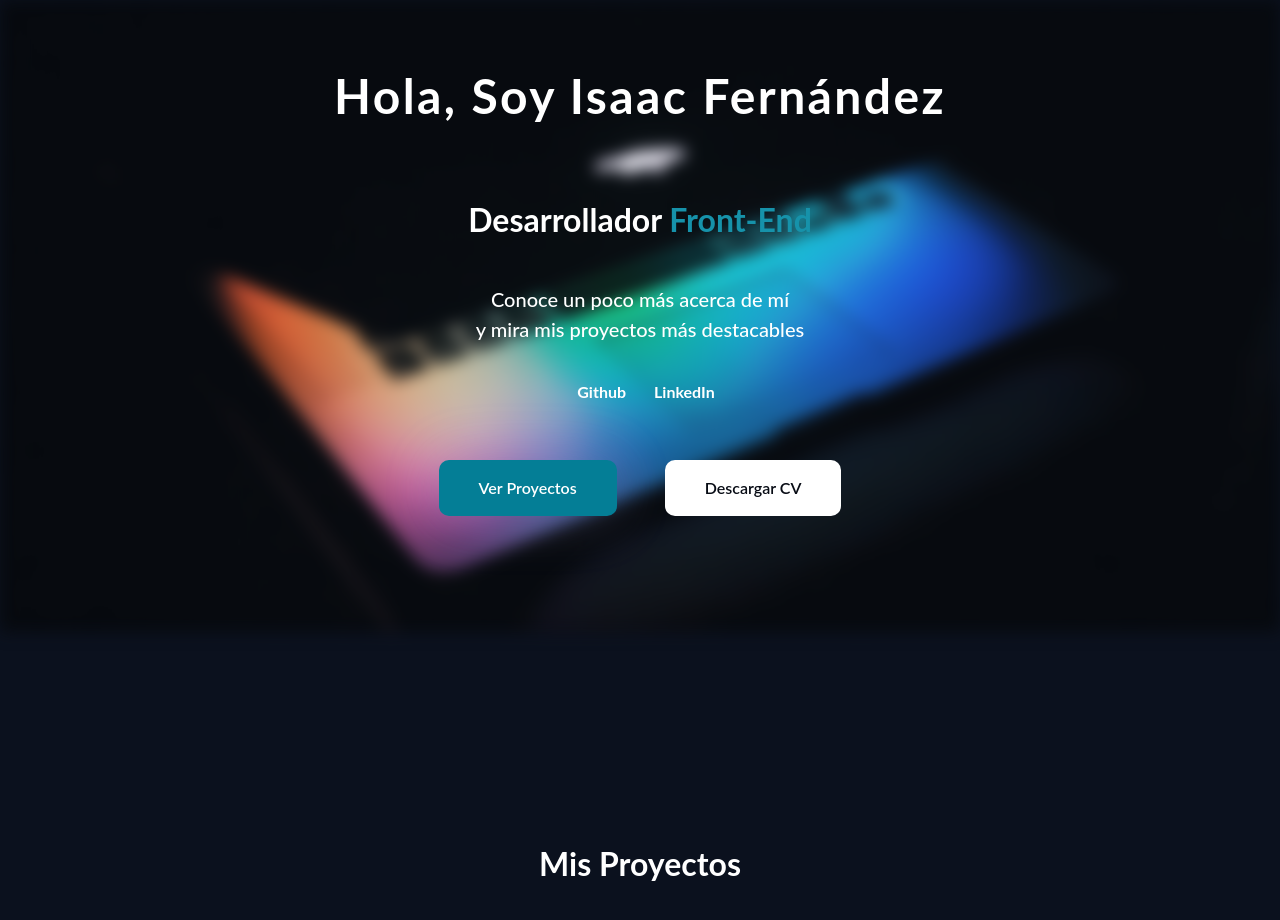
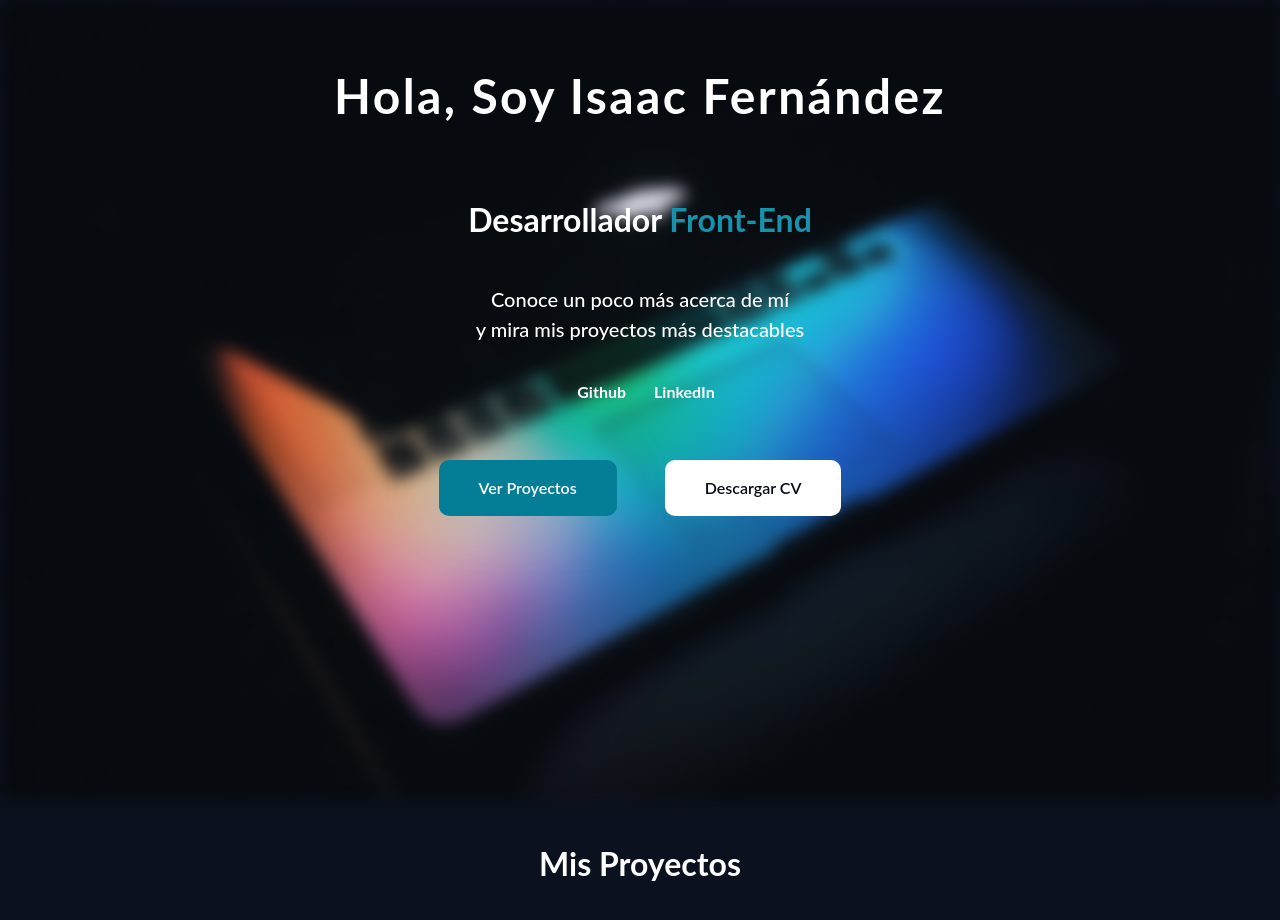
Before and after one commit to ifernandezNv/portafolio, a Next.js app: page / in a window 1280 px wide. Shown: the top 920 px of the page. Built offline with nearby package versions, Linux system fonts and the light colour scheme.

Commit message:
Ajustes de estilos

```diff
--- a/src/pages/index.js
+++ b/src/pages/index.js
@@ -27,7 +27,7 @@ export default function Home() {
             <link rel="icon" href="/favicon.ico" />
           </Head>
           <body>
-              <header className={`min-h-screen md:h-5/6 bg-azul-oscuro relative overflow-y-hidden scroll-smooth`}>
+              <header className={`min-h-screen lg:h-1/2 bg-azul-oscuro relative`}>
                     <Image
                       src={'/assets/bgHeader.png'}
                       alt='Imagen bg-header'
@@ -35,7 +35,7 @@ export default function Home() {
                       width={1200}
                       quality={100}
                       // cover={"true"}
-                      className='w-full relative blur'
+                      className='w-100 lg:min-w-full relative blur min-h-screen lg:h-1/2'
                     />
                     <div className='flex flex-col items-center justify-center absolute -top-28 z-50 w-full min-h-screen' >
                       <h1 className='text-white text-center text-4xl font-bold tracking-wider'>Hola, Soy Isaac Fernández</h1>
@@ -54,15 +54,16 @@ export default function Home() {
                         </Link>
                       </div>
                       <div className='flex flex-col md:flex-row gap-12 mt-14'>
-                          <Link href='/#proyectos' className='text-center text-white shadow font-semibold px-10 py-4 bg-bgAzul rounded' scroll={true}>Ver Proyectos</Link>
+                          <Link href='/#proyectos' className='text-center text-white shadow font-semibold px-10 py-4 bg-bgAzul rounded hover:bg-white hover:border-bgAzul hover:text-black transition-all' >Ver Proyectos</Link>
                           <a href="/assets/Isaac Fernández Navarro.pdf" download className='text-black px-10 py-4 font-semibold rounded bg-white'>Descargar CV</a>
                         </div>
                     </div>
+              </header>
 
-              </header>
               <main className='min-h-screen bg-azul-oscuro py-10' id='proyectos'>
                 <h2 className='text-2xl text-white font-bold text-center'>Mis Proyectos</h2>
               </main>
+
             </body>
         </>
         ): <p>Cargando...</p>}
```
